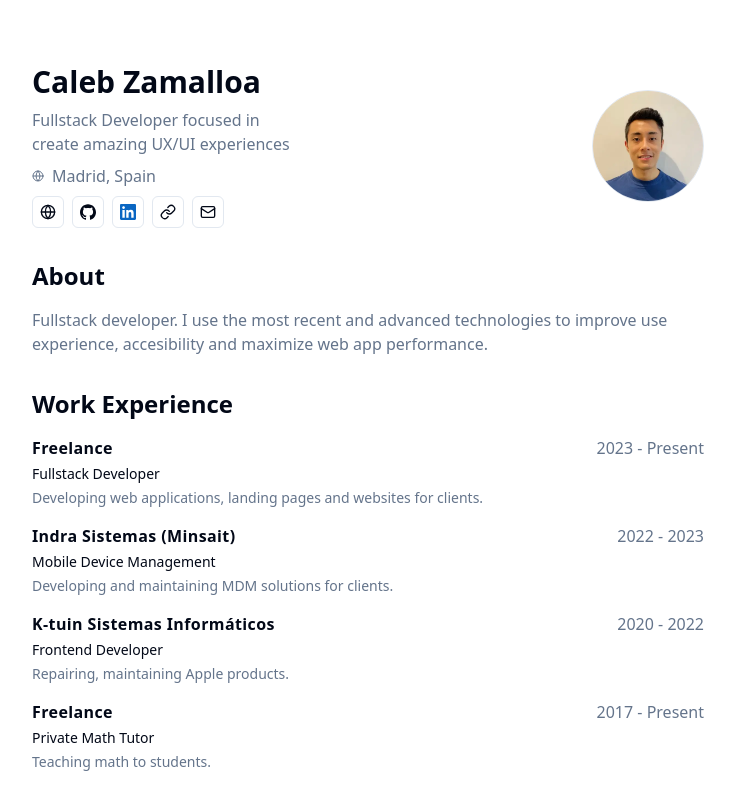
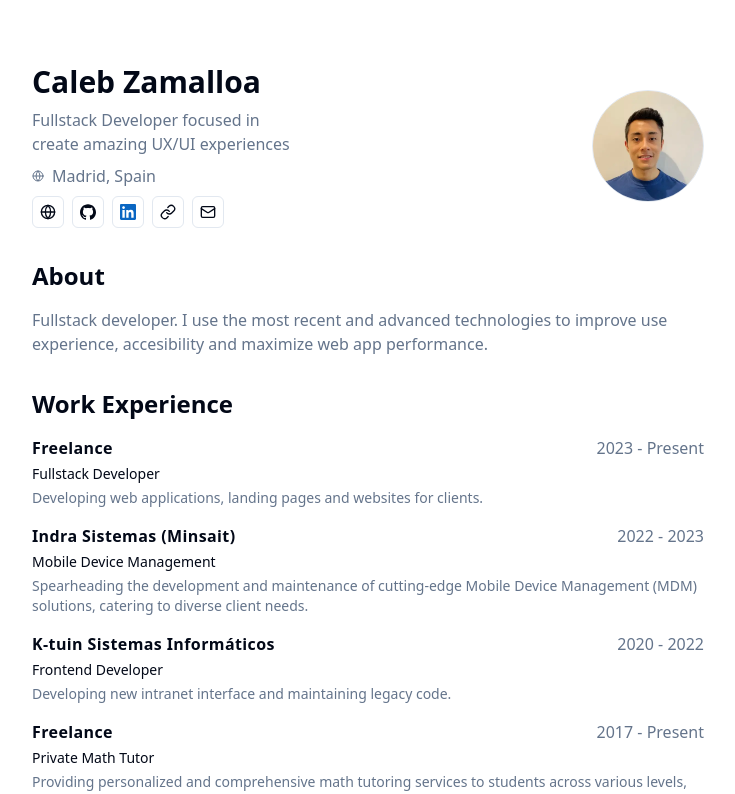
Before and after one commit to ecaleb97/cv, a Next.js app: page / in a window 1280 px wide. Shown: the top 794 px of the page, without its empty margins (272-1007 px from the left). Built offline with nearby package versions, Linux system fonts and the light colour scheme.

Commit message:
Refactor resume_data.ts for improved readability and clarity

```diff
--- a/src/data/resume_data.ts
+++ b/src/data/resume_data.ts
@@ -65,21 +65,24 @@ export const RESUME_DATA = {
 			position: "Mobile Device Management",
 			from: "2022",
 			to: "2023",
-			description: "Developing and maintaining MDM solutions for clients.",
+			description: `Spearheading the development and maintenance of cutting-edge
+			Mobile Device Management (MDM) solutions, catering to diverse client needs.`,
 		},
 		{
 			company: "K-tuin Sistemas Informáticos",
 			position: "Frontend Developer",
 			from: "2020",
 			to: "2022",
-			description: "Repairing, maintaining Apple products.",
+			description:
+				"Developing new intranet interface and maintaining legacy code.",
 		},
 		{
 			company: "Freelance",
 			position: "Private Math Tutor",
 			from: "2017",
 			to: "Present",
-			description: "Teaching math to students.",
+			description: `Providing personalized and comprehensive math tutoring services to students across various levels,
+				adapting to individual learning styles for optimal results.`,
 		},
 	],
 	projects: [
```
